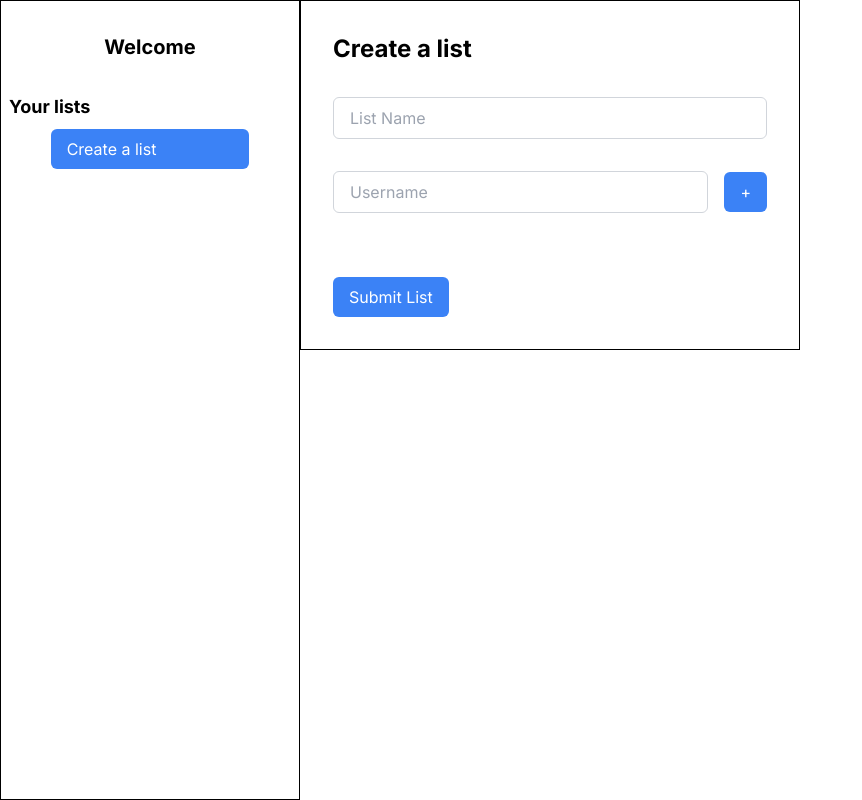
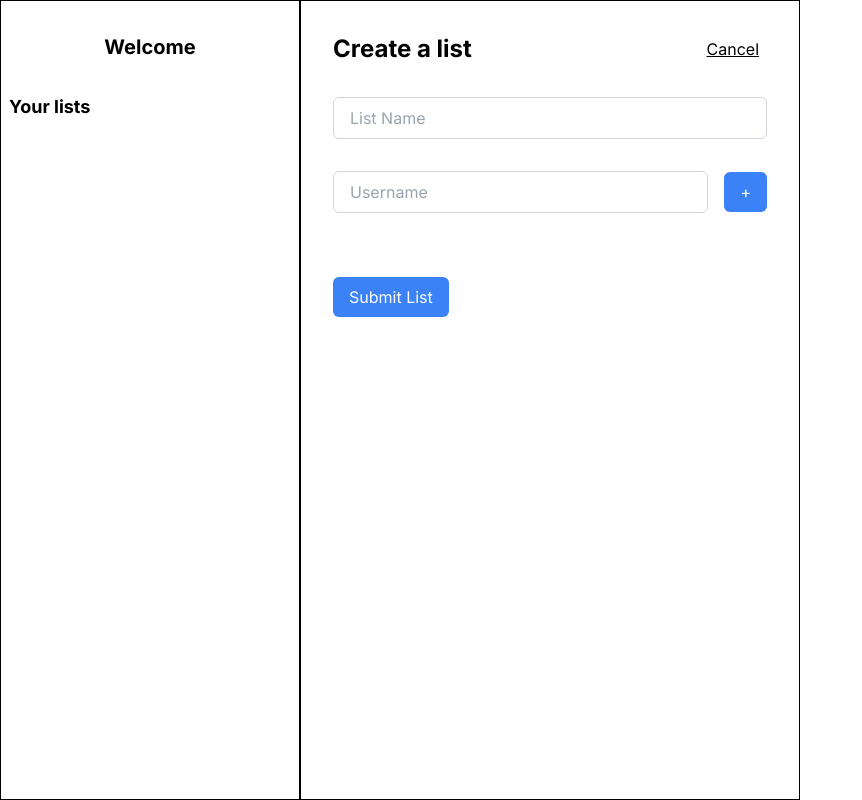
Before and after one commit to yssf-io/threads-list, a Next.js app: page / in a window 1280 px wide. Both pictures are taken after a click on the element "Create a list". Shown: the whole page, without its empty margins (0-862 px from the left). Built offline with nearby package versions, Linux system fonts and the light colour scheme.

Commit message:
Create a list button

```diff
--- a/src/app/(components)/CreateList.tsx
+++ b/src/app/(components)/CreateList.tsx
@@ -12,7 +12,7 @@ export interface List {
   show?: boolean;
 }
 
-const CreateList: React.FC = () => {
+const CreateList = ({ close }: { close: () => void }) => {
   const [listName, setListName] = useState("");
   const [username, setUsername] = useState("");
   const [userList, setUserList] = useState<User[]>([]);
@@ -54,7 +54,12 @@ const CreateList: React.FC = () => {
       onSubmit={handleSubmit}
       className="p-8 space-y-8 border border-black min-w-[500px] max-w-[500px]"
     >
-      <h1 className="text-2xl font-bold">Create a list</h1>
+      <div className="flex justify-between">
+        <h1 className="text-2xl font-bold">Create a list</h1>
+        <button onClick={close} className="px-2 py-1 text-black underline">
+          Cancel
+        </button>
+      </div>
       <input
         type="text"
         placeholder="List Name"
--- a/src/app/(components)/List.tsx
+++ b/src/app/(components)/List.tsx
@@ -6,11 +6,7 @@ import CreateList, { List } from "./CreateList";
 const List = ({ list, posts }: { list: List; posts: Thread[] }) => {
   return (
     <main className="flex">
-      {posts.length > 0 ? (
-        <Column posts={posts} name={list.name} />
-      ) : (
-        <CreateList />
-      )}
+      <Column posts={posts} name={list.name} />
     </main>
   );
 };
--- a/src/app/(components)/Lists.tsx
+++ b/src/app/(components)/Lists.tsx
@@ -23,7 +23,8 @@ const Lists = () => {
   const [existingLists, setExistingLists] = useState<List[] | undefined>(
     undefined
   );
-  const { lists, updateLists } = useListStore();
+  const { lists, updateLists, showCreateList, toggleCreateList } =
+    useListStore();
 
   useEffect(() => {
     if (existingLists) return;
@@ -56,9 +57,7 @@ const Lists = () => {
             )}
           </div>
         ))}
-      <div className="">
-        <CreateList />
-      </div>
+      {showCreateList && <CreateList close={toggleCreateList} />}
     </div>
   );
 };
--- a/src/app/(components)/SideBar.tsx
+++ b/src/app/(components)/SideBar.tsx
@@ -5,7 +5,12 @@ import { List } from "./CreateList";
 
 const SideBar = () => {
   const lists = JSON.parse(localStorage.getItem("lists") || "[]");
-  const { lists: listsShow, showList } = useListStore();
+  const {
+    lists: listsShow,
+    showList,
+    showCreateList,
+    toggleCreateList,
+  } = useListStore();
 
   const handleShow = (name: string) => {
     const index = lists.findIndex((list: List) => list.name === name);
@@ -47,9 +52,14 @@ const SideBar = () => {
         </div>
       ))}
 
-      <p className="w-2/3 m-auto px-4 py-2 text-white bg-blue-500 rounded-md cursor-pointer">
-        Create a list
-      </p>
+      {!showCreateList && (
+        <p
+          onClick={toggleCreateList}
+          className="w-2/3 m-auto px-4 py-2 text-white bg-blue-500 rounded-md cursor-pointer"
+        >
+          Create a list
+        </p>
+      )}
     </div>
   );
 };
--- a/src/slices/displayLists.ts
+++ b/src/slices/displayLists.ts
@@ -10,6 +10,8 @@ export interface ListSlice {
   lists: DisplayList[];
   showList: (name: string) => void;
   updateLists: (lists: List[]) => void;
+  showCreateList: boolean;
+  toggleCreateList: () => void;
 }
 
 export const createListSlice: StateCreator<ListSlice> = (set, get) => ({
@@ -27,6 +29,10 @@ export const createListSlice: StateCreator<ListSlice> = (set, get) => ({
       lists: lists.map((l) => ({ name: l.name, show: l.show || false })),
     });
   },
+  showCreateList: false,
+  toggleCreateList: () => {
+    set({ showCreateList: !get().showCreateList });
+  },
 });
 
 export const useListStore = create<ListSlice>()((...a) => ({
```
Also changed, not shown: 1 other file (tests, documents, lock files or other folders).
